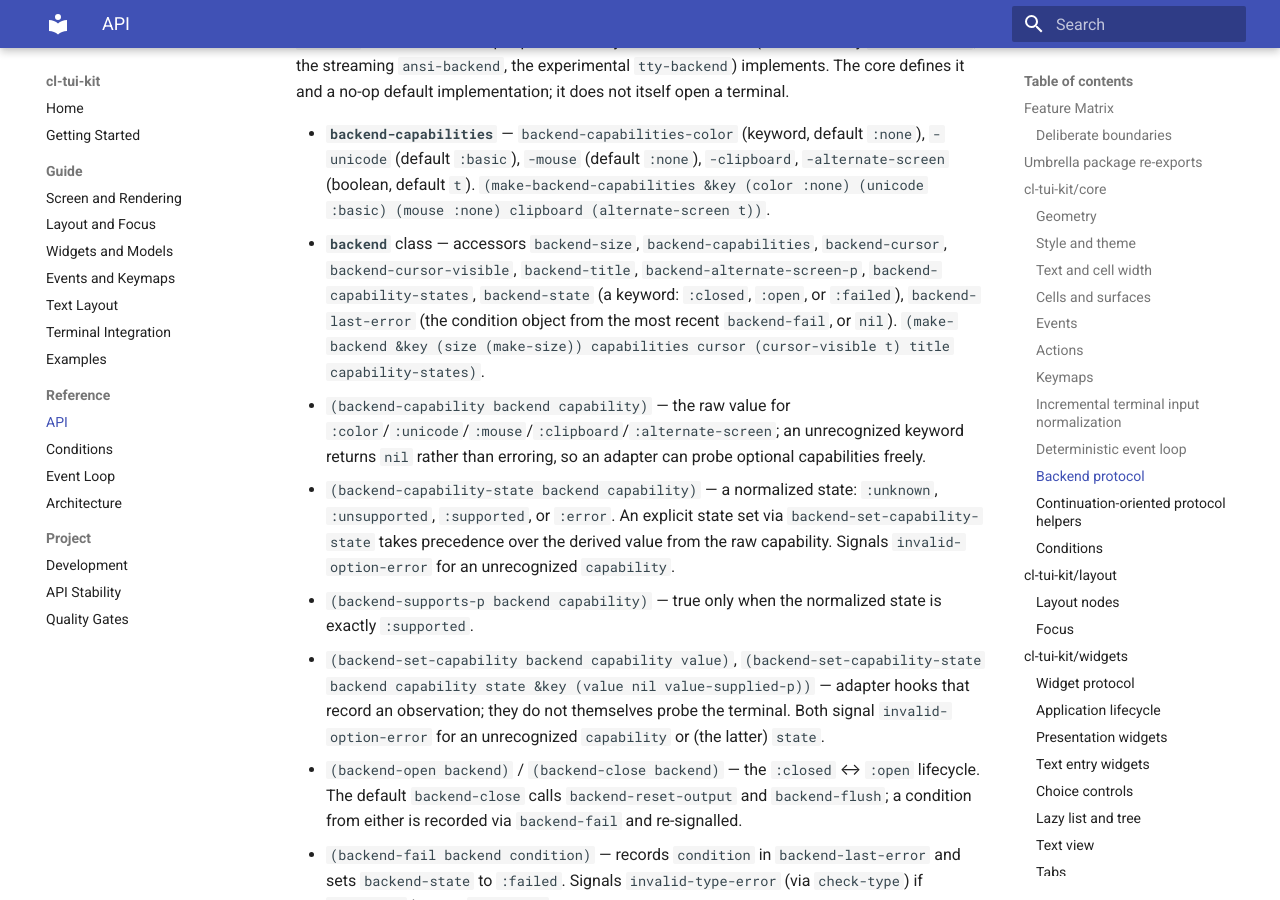
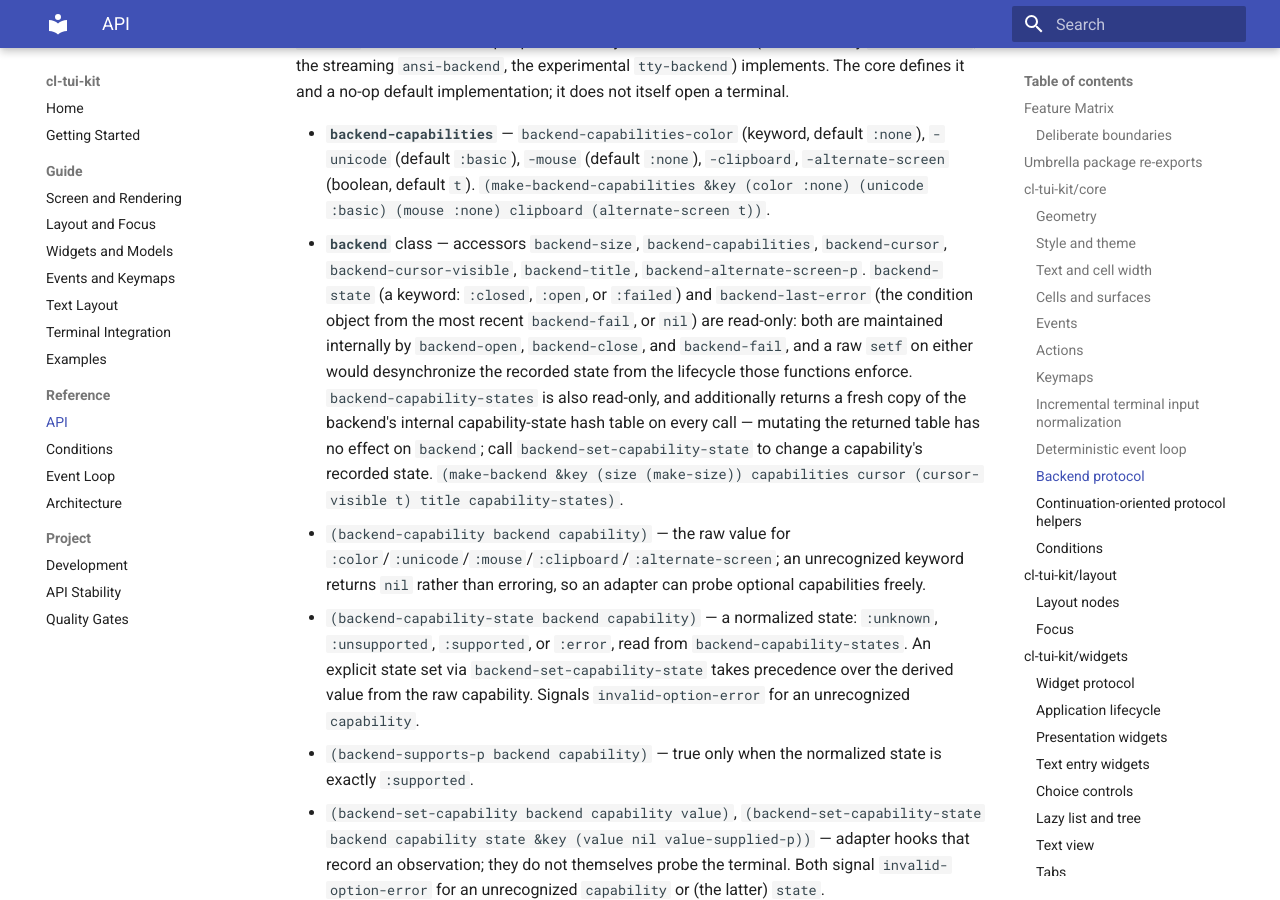
Before and after one commit to nerima-lisp/cl-tui-kit, an MkDocs documentation site: the page built from docs/src/reference/api.md, in a window 1280 px wide and 900 px high, scrolled down 12967 px. Built offline with MkDocs 1.6.1 and Material for MkDocs 9.7.7, drawn with Linux system fonts in a browser that asks for light colours; some of the changed text lies outside the part shown.

Commit message:
Finish the read-only conversion and release 2.0.0
1.0.0 applied the read-only policy to a named list of eight accessors rather
than everywhere the policy holds, which left the same hazard in place for
nine more. A design review found them; this closes the gap.

The ANSI backend's six terminal-mode accessors each record a mode the
toolkit also wrote an escape sequence for, so a direct write desynchronised
the record from the terminal and the next disable emitted the wrong sequence
or none. backend-state and backend-last-error record what backend-open,
backend-close, and backend-fail did. backend-capability-states handed back
the live table, so a caller could write an unvalidated state past the checks
in backend-set-capability-state; it now returns a copy.

Several of these are assigned with a multi-place setf, where only the first
place follows the setf token -- grepping the `setf (name` shape finds nothing
for ansi-backend-mouse-sgr-p or backend-last-error even though both are
plainly assigned. The bare identifier is the only thing a read and a write
share.

Major bump rather than a deprecation cycle: 1.0.0 published minutes earlier,
is not on Quicklisp, and has no known consumer. The deprecation window in
the stability policy exists to give users time to migrate and there are none
to give it to, so freezing a desynchronisable accessor for a whole major
version was the worse trade.

```diff
--- a/docs/src/reference/api.md
+++ b/docs/src/reference/api.md
@@ -523,9 +523,16 @@ implementation; it does not itself open a terminal.
   :none) clipboard (alternate-screen t))`.
 - **`backend`** class — accessors `backend-size`, `backend-capabilities`,
   `backend-cursor`, `backend-cursor-visible`, `backend-title`,
-  `backend-alternate-screen-p`, `backend-capability-states`, `backend-state`
-  (a keyword: `:closed`, `:open`, or `:failed`), `backend-last-error` (the
-  condition object from the most recent `backend-fail`, or `nil`).
+  `backend-alternate-screen-p`. `backend-state` (a keyword: `:closed`,
+  `:open`, or `:failed`) and `backend-last-error` (the condition object from
+  the most recent `backend-fail`, or `nil`) are read-only: both are
+  maintained internally by `backend-open`, `backend-close`, and
+  `backend-fail`, and a raw `setf` on either would desynchronize the
+  recorded state from the lifecycle those functions enforce.
+  `backend-capability-states` is also read-only, and additionally returns a
+  fresh copy of the backend's internal capability-state hash table on every
+  call — mutating the returned table has no effect on `backend`; call
+  `backend-set-capability-state` to change a capability's recorded state.
   `(make-backend &key (size (make-size)) capabilities cursor
   (cursor-visible t) title capability-states)`.
   - `(backend-capability backend capability)` — the raw value for
@@ -533,10 +540,11 @@ implementation; it does not itself open a terminal.
     unrecognized keyword returns `nil` rather than erroring, so an adapter
     can probe optional capabilities freely.
   - `(backend-capability-state backend capability)` — a normalized state:
-    `:unknown`, `:unsupported`, `:supported`, or `:error`. An explicit state
-    set via `backend-set-capability-state` takes precedence over the
-    derived value from the raw capability. Signals `invalid-option-error`
-    for an unrecognized `capability`.
+    `:unknown`, `:unsupported`, `:supported`, or `:error`, read from
+    `backend-capability-states`. An explicit state set via
+    `backend-set-capability-state` takes precedence over the derived value
+    from the raw capability. Signals `invalid-option-error` for an
+    unrecognized `capability`.
   - `(backend-supports-p backend capability)` — true only when the
     normalized state is exactly `:supported`.
   - `(backend-set-capability backend capability value)`,
@@ -1283,9 +1291,14 @@ on `cl-tui-kit/core` only.
   `ansi-backend-mouse-sgr-p`, `ansi-backend-bracketed-paste-enabled-p`,
   `ansi-backend-focus-reporting-enabled-p`,
   `ansi-backend-kitty-keyboard-flags`,
-  `ansi-backend-synchronized-updates-enabled-p`. `(make-ansi-backend &key
-  stream size capabilities)` — `capabilities` defaults to `:truecolor`
-  color and `:full` unicode.
+  `ansi-backend-synchronized-updates-enabled-p` — all six are read-only:
+  each records a terminal mode the backend has also written an escape
+  sequence for, so a raw `setf` would desynchronize the record from the
+  terminal's actual state and the next disable would emit the wrong
+  sequence or none at all. Change them only through the matching
+  `ansi-enable-*`/`ansi-disable-*` pair documented under Terminal-mode
+  controls below. `(make-ansi-backend &key stream size capabilities)` —
+  `capabilities` defaults to `:truecolor` color and `:full` unicode.
 - `(ansi-encode-style style &key (color-capability :truecolor))` — encodes
   `style` as a self-contained ANSI SGR escape sequence. `color-capability`
   is `:none`, `:basic`, `:256`, or `:truecolor`; a color the target
```
Also changed, not shown: docs/src/project/api-stability.md (+23 -0 lines), CHANGELOG.md, 4 other files.
